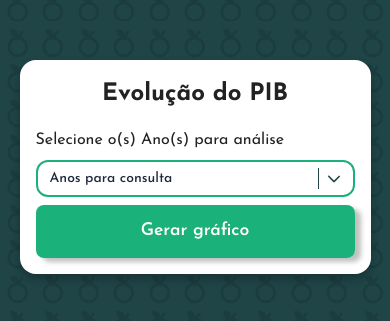
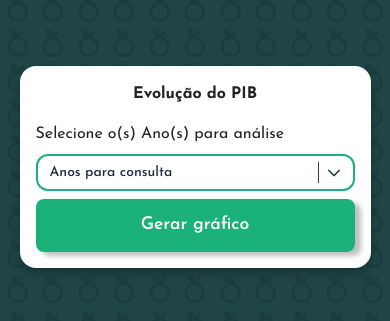
Before and after one commit to ArturMota19/ibge-graphic, a React (Vite) app in the folder frontend/: page /pib-evolution in a window 390 px wide. Shown: the part 255-576 px from the top of the page. Built offline with nearby package versions, Linux system fonts and the light colour scheme.

Commit message:
FIX: Add error handler to selected years

```diff
--- a/frontend/src/pages/PibEvolution/page.module.css
+++ b/frontend/src/pages/PibEvolution/page.module.css
@@ -9,6 +9,10 @@
   display: flex;
   align-items: center;
   justify-content: center;
+
+  h1 {
+    font-size: 2rem;
+  }
 
   .wrapperInterLogo {
     width: 80%;
@@ -51,6 +55,11 @@
     min-height: unset;
     padding: 1rem;
 
+    h1 {
+      font-size: 1rem;
+    }
+
+
     .wrapperHeaderDiv {
       width: 100%;
     }
--- a/frontend/src/pages/PibEvolution/page.tsx
+++ b/frontend/src/pages/PibEvolution/page.tsx
@@ -18,6 +18,7 @@ import s from "./page.module.css";
 import { BaseRequest } from "../../services/BaseRequest";
 import Button from "../../components/basics/Button/Button";
 import Spinner from "../../components/basics/SpinnerLoading/SpinnerLoading";
+import { toast } from "react-toastify";
 
 export default function PibEvolution() {
     const [isLoading, setIsLoading] = useState(false);
@@ -57,6 +58,12 @@ export default function PibEvolution() {
     ];
 
     async function FetchIBGE() {
+      if(selectedYears.length < 2){
+        toast.error("Selecione ao menos dois anos para realizar a análise.",{
+          toastId: "selected-years-error"
+        })
+        return
+      }
         const yearsString = selectedYears.join("|");
         const response = await BaseRequest({
             method: "GET",
```
